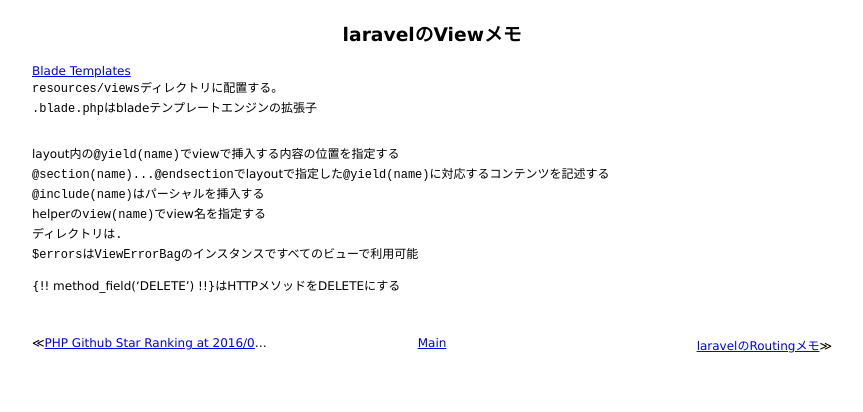
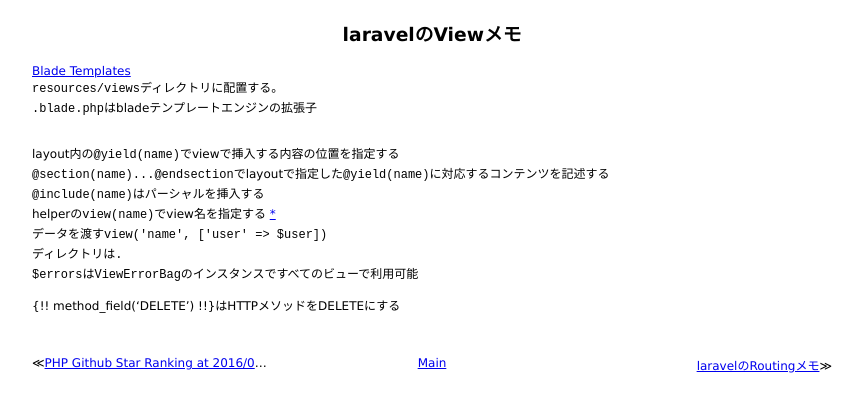
Before and after one commit to 38elements/38elements.github.com, a Jekyll site: the page built from _posts/2016-05-06-laravel-view.md, in a window 1280 px wide. Shown: the top 412 px of the page, without its empty margins (208-1071 px from the left). Built offline with Jekyll 4.4.1, drawn with Linux system fonts in a browser that asks for light colours.

Commit message:
Update 2016-05-06-laravel-view.md

```diff
--- a/_posts/2016-05-06-laravel-view.md
+++ b/_posts/2016-05-06-laravel-view.md
@@ -10,7 +10,8 @@ title: laravelのViewメモ
 layout内の`@yield(name)`でviewで挿入する内容の位置を指定する
 `@section(name)...@endsection`でlayoutで指定した`@yield(name)`に対応するコンテンツを記述する
 `@include(name)`はパーシャルを挿入する
-helperの`view(name)`でview名を指定する
+helperの`view(name)`でview名を指定する [*](https://laravel.com/docs/5.2/views)
+データを渡す`view('name', ['user' => $user])`
 ディレクトリは`.`
 `$errors`は`ViewErrorBag`のインスタンスですべてのビューで利用可能
 
```
